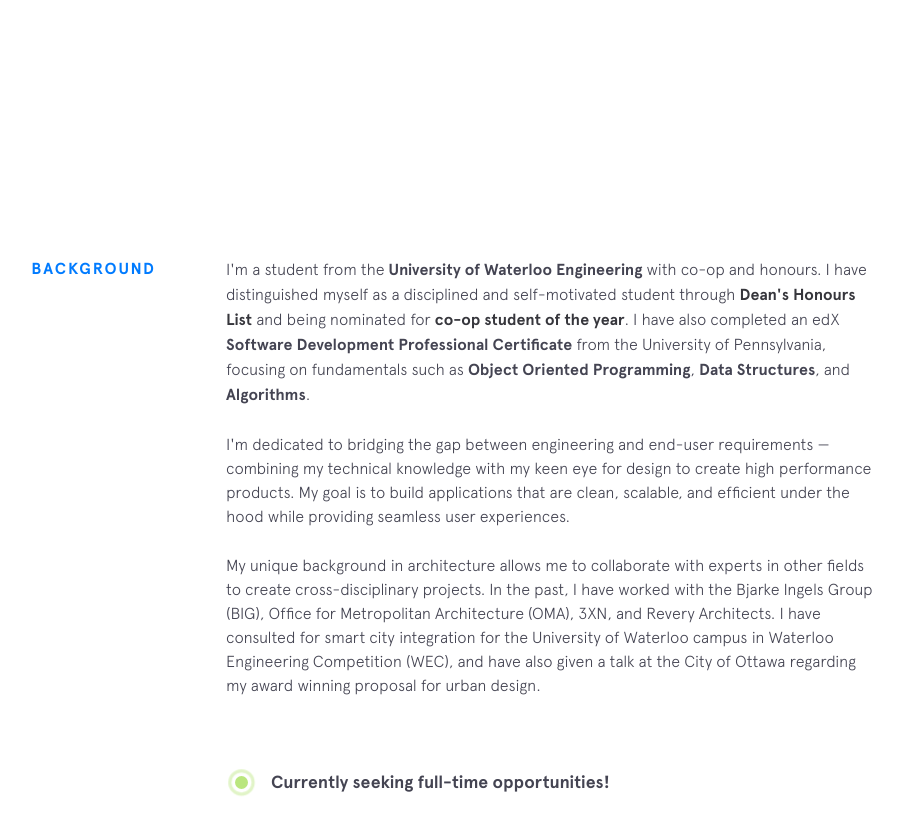
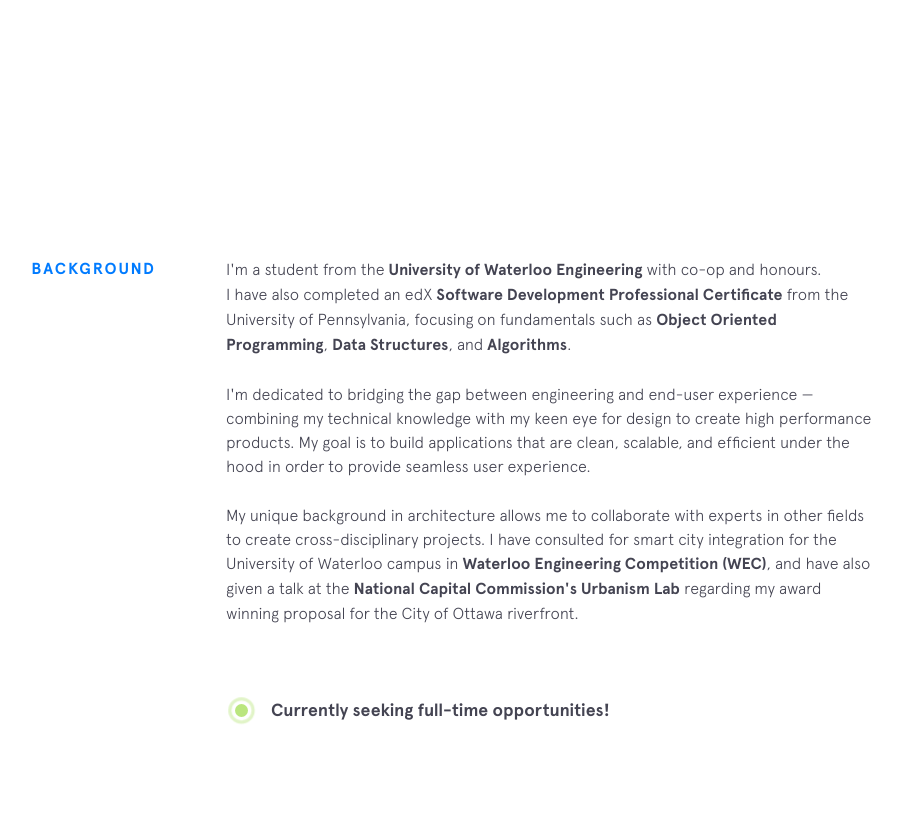
Before and after one commit to bennettoh/website-2020, a Jekyll site: the page built from index.html, in a window 1280 px wide and 900 px high, scrolled down 743 px. Shown: the top 835 px of the window, without its empty margins (224-1127 px from the left). Built offline with Jekyll 4.4.1, drawn with Linux system fonts in a browser that asks for light colours; nearby versions of some CDN libraries; some of the changed text lies outside the part shown.

Commit message:
shortened background and edited skills

```diff
--- a/_includes/background.html
+++ b/_includes/background.html
@@ -3,27 +3,19 @@
   <div class="section__content">
     <p>
       I'm a student from the <a class="underline-link" href="https://uwaterloo.ca/engineering/" target="_blank">University of Waterloo Engineering</a> with co-op and honours.
-      I have distinguished myself as a disciplined and self-motivated student through <strong>Dean's Honours List</strong> and being nominated for <strong>co-op student of the year</strong>.
-
-      I have also completed an edX <a class"underline-link" href="https://courses.edx.org/dashboard/programs/865bbad4-6643-4d59-85d3-936cf3a7acf4/" target="_blank">Software Development Professional Certificate</a> from the University of Pennsylvania, focusing on fundamentals such as
-      <b>Object Oriented Programming</b>, <b>Data Structures</b>, and <b>Algorithms</b>.
+      <br>
+      I have also completed an edX <a class"underline-link" href="https://courses.edx.org/dashboard/programs/865bbad4-6643-4d59-85d3-936cf3a7acf4/" target="_blank">Software Development Professional Certificate</a> from the University of Pennsylvania, focusing on fundamentals such as <b>Object Oriented Programming</b>, <b>Data Structures</b>, and <b>Algorithms</b>.
     </p>
 
     <p>
-      I'm dedicated to bridging the gap between engineering and end-user requirements — combining my technical knowledge with my keen eye for design to create high performance products.
-      My goal is to build applications that are clean, scalable, and efficient under the hood while providing seamless user experiences.
-      <!-- As a software engineer, I enjoy bridging the gap between engineering and design &mdash; combining my technical knowledge
-      with my keen eye for design to create a beautiful product. My goal is to always build applications that are scalable
-      and efficient under the hood while providing engaging, pixel-perfect user experiences. -->
+      I'm dedicated to bridging the gap between engineering and end-user experience — combining my technical knowledge with my keen eye for design to create high performance products.
+      My goal is to build applications that are clean, scalable, and efficient under the hood in order to provide seamless user experience.
     </p>
 
     <p>
       My unique background in architecture allows me to collaborate with experts in other fields to create cross-disciplinary projects.
-      In the past, I have worked with the Bjarke Ingels Group (BIG), Office for Metropolitan Architecture (OMA), 3XN, and Revery Architects.
-      I have consulted for smart city integration for the University of Waterloo campus in Waterloo Engineering Competition (WEC),
-      and have also given a talk at the City of Ottawa regarding my award winning proposal for urban design.
-      <!-- <strong>When I'm not in front of a computer screen</strong>, I'm probably snowboarding, cruising around on my penny board,
-      or crossing off another item on my bucket list. -->
+      <!-- In the past, I have worked with the Bjarke Ingels Group (BIG), Office for Metropolitan Architecture (OMA), 3XN, and Revery Architects.  -->
+      I have consulted for smart city integration for the University of Waterloo campus in <a class="underline-link" href="https://www.engsoc.uwaterloo.ca/events/waterloo-engineering-competition/" target="_blank">Waterloo Engineering Competition (WEC)</a>, and have also given a talk at the <a class="underline-link" href="https://ncc-ccn.gc.ca/the-urbanism-lab" target="_blank">National Capital Commission's Urbanism Lab</a> regarding my award winning proposal for the City of Ottawa riverfront.
     </p>
 
     {% include employment-status.html %}
--- a/_includes/footer.html
+++ b/_includes/footer.html
@@ -1,12 +1,14 @@
 <footer class="footer">
   <div class="footer__copyright">
     <div class="top">
-      <span>Jekyll Theme Developed by</span>
+      <span></span>
     </div>
     <div class="bottom">
-      <span>Brittany Chiang!</span>
-      <img class="emoji" src="{{site.baseurl}}/img/emojis/rockon.png" alt="emoji">
-      <span></span>
+      <a href="https://brittanychiang.com/" target="_blank" title="Her website">
+        <span>Theme Developed by Brittany Chiang</span>
+        <img class="emoji" src="{{site.baseurl}}/img/emojis/rockon.png" alt="emoji">
+        <span></span>
+      </a>
     </div>
   </div>
   <div class="footer__links">
--- a/_includes/intro.html
+++ b/_includes/intro.html
@@ -4,8 +4,8 @@
   </h1>
 
   <h2 class="intro__tagline">I'm
-    <span class="name">Bennett Oh</span>, a student from the University of Waterloo Engineering <br>
-    <span class="emoji technologist"></span> I have a strong interest in developing softwares with real world impact!
+    <span class="name">Bennett Oh</span>, a student from the University of Waterloo Engineering <span class="emoji technologist"></span><br>
+    I have a strong interest in developing softwares with real world impact!
   </h2>
 
   <h3 class="intro__contact">
```
Also changed, not shown: _data/skills.yml (+8 -7 lines), README.md, img/headshot.jpg (deleted).
